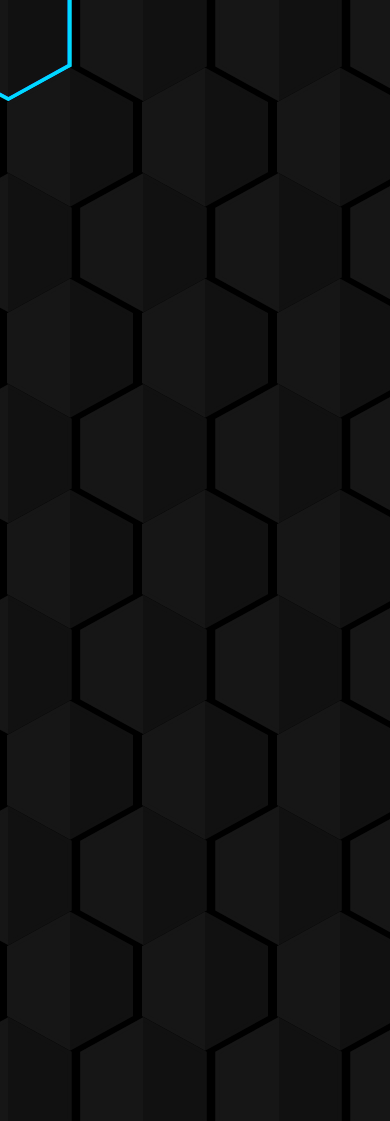
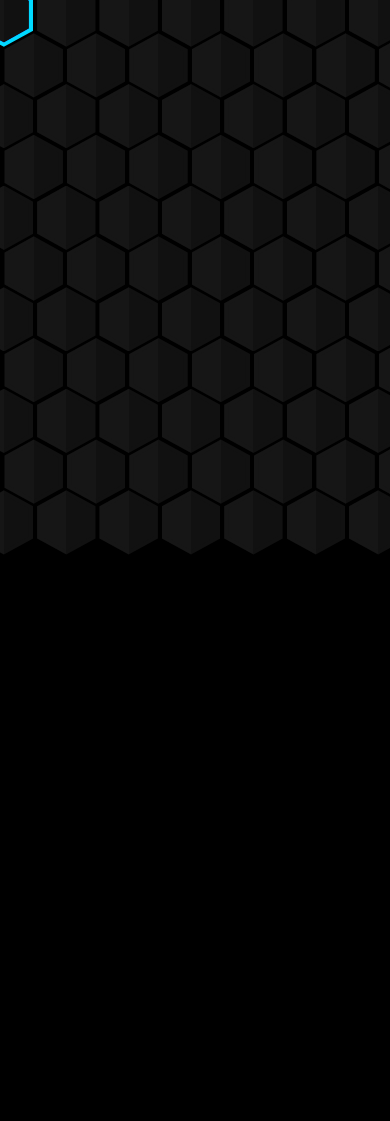
Before and after one commit to Fremen1990/CSS_Projects, a plain HTML site: page Hexagon/5. Hexagon stroke hover effect/index.html in a window 390 px wide. Shown: the top 1121 px of the page. After the commit the page ends 844 px from the top, so only its background shows below. Drawn offline with Linux system fonts and the light colour scheme.

Commit message:
animation moved for one mobile size

```diff
--- a/Hexagon/4. Hexagon background hover effect/index.html
+++ b/Hexagon/4. Hexagon background hover effect/index.html
@@ -3,9 +3,12 @@
 
 <head>
     <meta charset="UTF-8">
+    <meta http-equiv="Content-Type" content="text/html" />
     <meta http-equiv="X-UA-Compatible" content="IE=edge">
     <meta name="viewport" content="width=device-width, initial-scale=1.0">
     <link rel="stylesheet" href="style_flex.css">
+    <link rel="manifest" href="manifest.json">
+
     <title>Hexagon changing colors</title>
 </head>
 
@@ -28,6 +31,7 @@
             <div class="hexagon"></div>
             <div class="hexagon"></div>
             <div class="hexagon"></div>
+
         </div>
         <div class="row">
             <div class="hexagon"></div>
--- a/Hexagon/4. Hexagon background hover effect/style_flex.css
+++ b/Hexagon/4. Hexagon background hover effect/style_flex.css
@@ -60,5 +60,25 @@ margin-left: 1px;
     height: 100%;
     pointer-events: none;
     background:rgba(255,255,255,0.02);
+}
 
-}
+
+  @media only screen and (orientation: portrait) and (max-width: 450px){
+
+    .row{
+        display: inline-flex;
+        margin-top: -5vw;
+        margin-left: -7vw;
+    }
+    .hexagon{
+        position:relative;
+        width: 15vw;
+        height: 16.5vw;
+        background: #111;
+        margin:0.5vw;
+        clip-path: polygon(50% 0%, 100% 25%, 100% 75%, 50% 100%, 0 75%, 0 25%);
+        transition: 1.5s;
+    }
+
+
+  }
--- a/Hexagon/5. Hexagon stroke hover effect/index.html
+++ b/Hexagon/5. Hexagon stroke hover effect/index.html
@@ -3,9 +3,11 @@
 
 <head>
     <meta charset="UTF-8">
+    <meta http-equiv="Content-Type" content="text/html" />
     <meta http-equiv="X-UA-Compatible" content="IE=edge">
     <meta name="viewport" content="width=device-width, initial-scale=1.0">
     <link rel="stylesheet" href="style_flex.css">
+    <link rel="manifest" href="manifest.json">
     <title>Hexagon changing colors</title>
 </head>
 
--- a/Hexagon/5. Hexagon stroke hover effect/style_flex.css
+++ b/Hexagon/5. Hexagon stroke hover effect/style_flex.css
@@ -75,3 +75,24 @@ margin-left: 0.3vh;
 	background: rgba(255,255,255,0.02);
 	z-index: 1000;
 }
+
+
+@media only screen and (orientation: portrait) and (max-width: 450px){
+
+    .row{
+        display: inline-flex;
+        margin-top: -5vw;
+        margin-left: -7vw;
+    }
+    .hexagon{
+        position:relative;
+        width: 15vw;
+        height: 16.5vw;
+        background: #111;
+        margin:0.5vw;
+        clip-path: polygon(50% 0%, 100% 25%, 100% 75%, 50% 100%, 0 75%, 0 25%);
+        transition: 1.5s;
+    }
+
+
+  }
```
Also changed, not shown: Hexagon/4. Hexagon background hover effect/manifest.json (added), Hexagon/5. Hexagon stroke hover effect/manifest.json (added).
